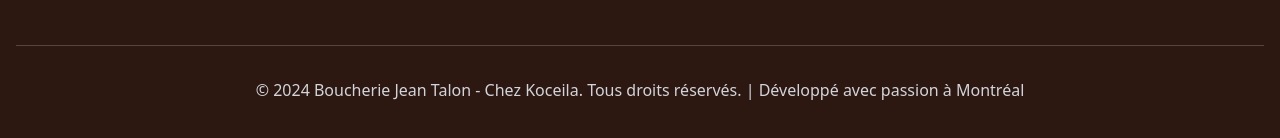
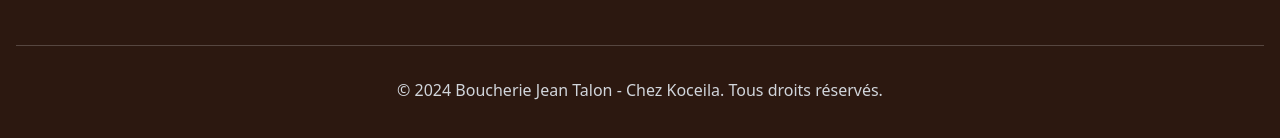
Before and after one commit to Alouzou/Boucherie-Jean-Talon-, a plain HTML site: page index.html in a window 1280 px wide. Shown: the part 7497-7635 px from the top of the page. Drawn offline with nearby package versions, Linux system fonts and the light colour scheme.

Commit message:
Fix footer text formatting in index.html

```diff
--- a/index.html
+++ b/index.html
@@ -1162,7 +1162,7 @@
         <div class="border-t border-white/20 mt-12 pt-8 text-center">
           <p class="text-gray-300">
             &copy; 2024 Boucherie Jean Talon - Chez Koceila. Tous droits
-            réservés. | Développé avec passion à Montréal
+            réservés.
           </p>
         </div>
       </div>
```
